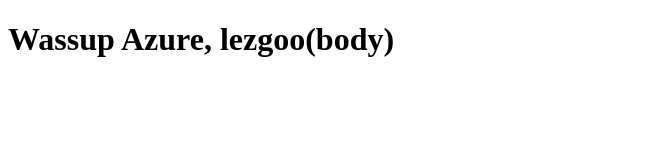
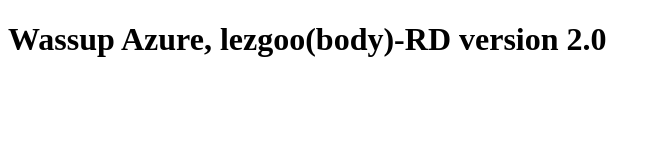
Before and after one commit to rehabdaas2004/Azure-lesgoo, a plain HTML site: page index.html in a window 1280 px wide. Shown: the whole page, without its empty margins (0-661 px from the left). Drawn offline with Linux system fonts and the light colour scheme.

Commit message:
Update index.html file.

```diff
--- a/index.html
+++ b/index.html
@@ -7,6 +7,6 @@
         </title>
     </head>
     <body>
-        <h1>Wassup Azure, lezgoo(body)</h1>
+        <h1>Wassup Azure, lezgoo(body)-RD version 2.0</h1>
     </body>
 </html>
```
